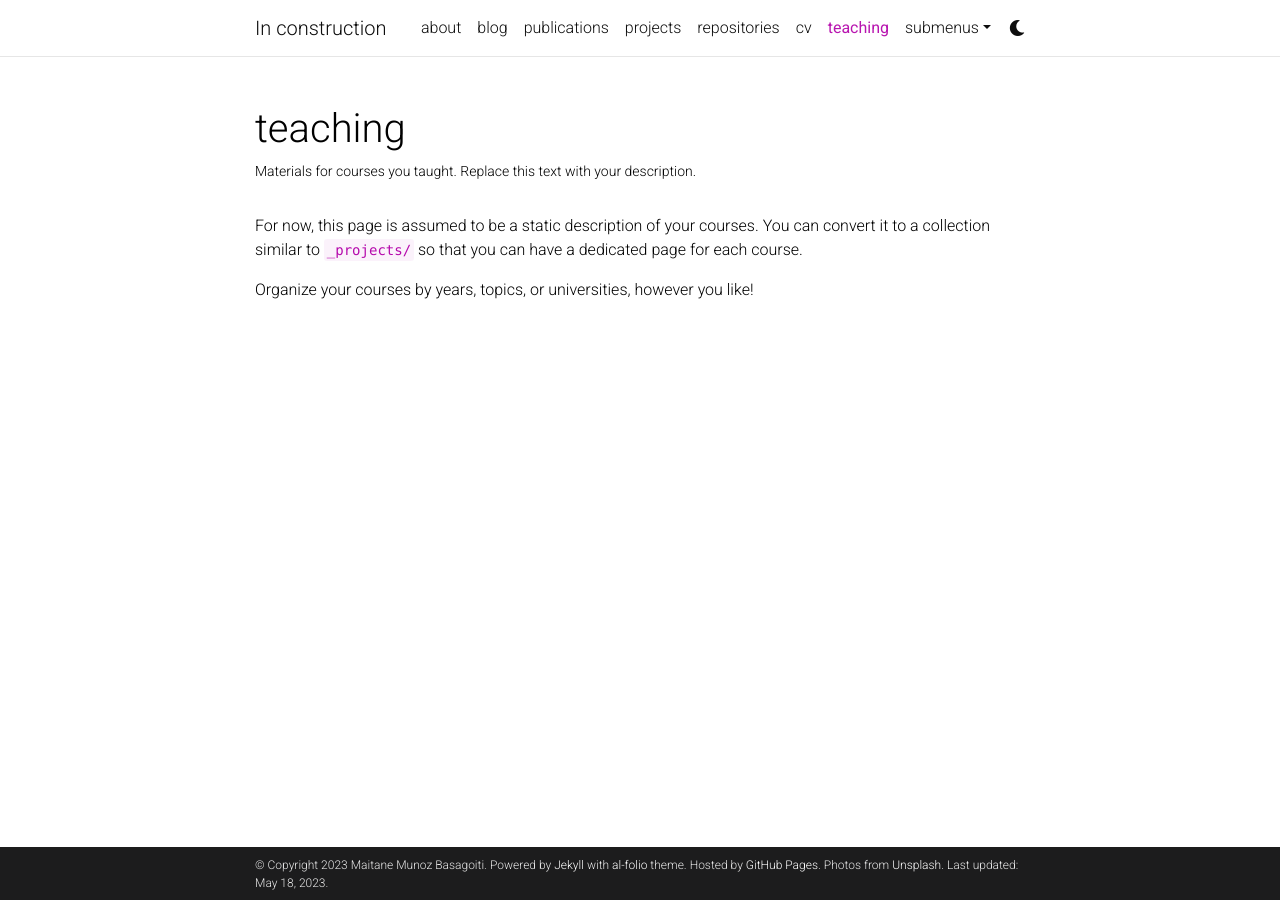
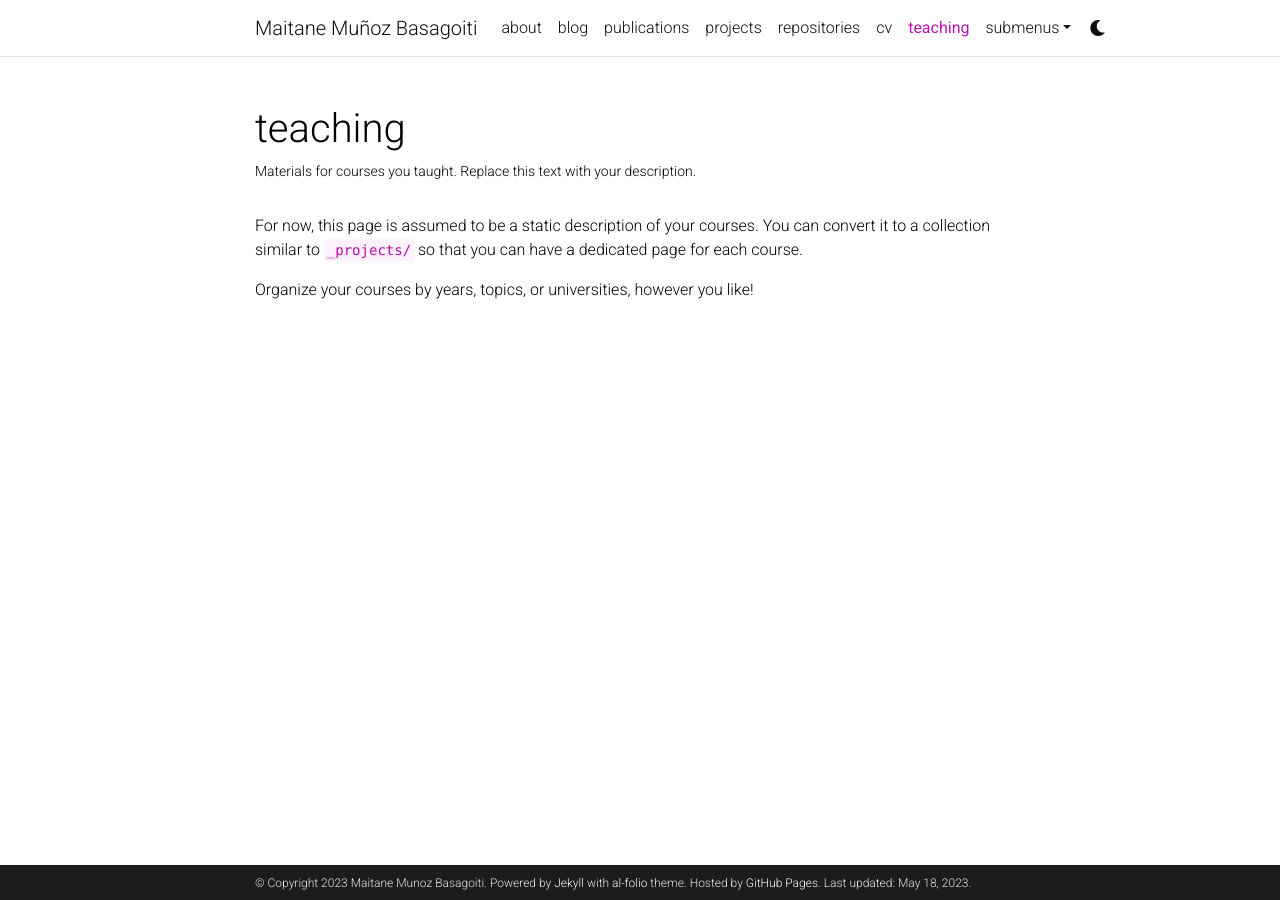
Before and after one commit to maitane-muba/maitane-muba.github.io, a Jekyll site: the page built from _pages/teaching.md, in a window 1280 px wide. Built offline with Jekyll 4.4.1, drawn with Linux system fonts in a browser that asks for light colours; comment, search, counter and statistics services are not loaded; a style sheet for code colours, icons or effects is not loaded.

Commit message:
Made a few changes

```diff
--- a/_config.yml
+++ b/_config.yml
@@ -2,7 +2,7 @@
 # Site settings
 # -----------------------------------------------------------------------------
 
-title: In construction # the website title (if blank, full name will be used instead)
+title: Maitane Muñoz Basagoiti # the website title (if blank, full name will be used instead)
 first_name: Maitane
 middle_name:
 last_name: Munoz Basagoiti
@@ -12,7 +12,6 @@ description: > # the ">" symbol means to ignore newlines until "footer_text:"
 footer_text: >
   Powered by <a href="https://jekyllrb.com/" target="_blank">Jekyll</a> with <a href="https://github.com/alshedivat/al-folio">al-folio</a> theme.
   Hosted by <a href="https://pages.github.com/" target="_blank">GitHub Pages</a>.
-  Photos from <a href="https://unsplash.com" target="_blank">Unsplash</a>.
 keywords: jekyll, jekyll-theme, academic-website, portfolio-website  # add your own keywords or leave empty
 
 lang: en # the language of your site (for example: en, fr, cn, ru, etc.)
@@ -73,7 +72,7 @@ og_image: # The site-wide (default for all links) Open Graph preview image
 
 github_username: # your GitHub user name
 gitlab_username: # your GitLab user name
-twitter_username: # your Twitter handle
+twitter_username: b_maitane # your Twitter handle
 mastodon_username: # your mastodon instance+username in the format instance.tld/@username
 linkedin_username: # your LinkedIn user name
 telegram_username: # your Telegram user name
@@ -106,7 +105,7 @@ youtube_id: # your youtube channel id (youtube.com/@<youtube_id>)
 discord_id: # your discord id (18-digit unique numerical identifier)
 
 contact_note: >
-  You can even add a little note about which of these is the best way to reach you.
+  Drop me an email at maitane.munozbasagoiti@ist.ac.at!
 
 # -----------------------------------------------------------------------------
 # Analytics and search engine verification
@@ -132,7 +131,7 @@ pagination:
   enabled: true
 
 related_blog_posts:
-  enabled: false
+  enabled: false # CAREFUL
   max_related: 5
 
 # Giscus comments (RECOMMENDED)
```
